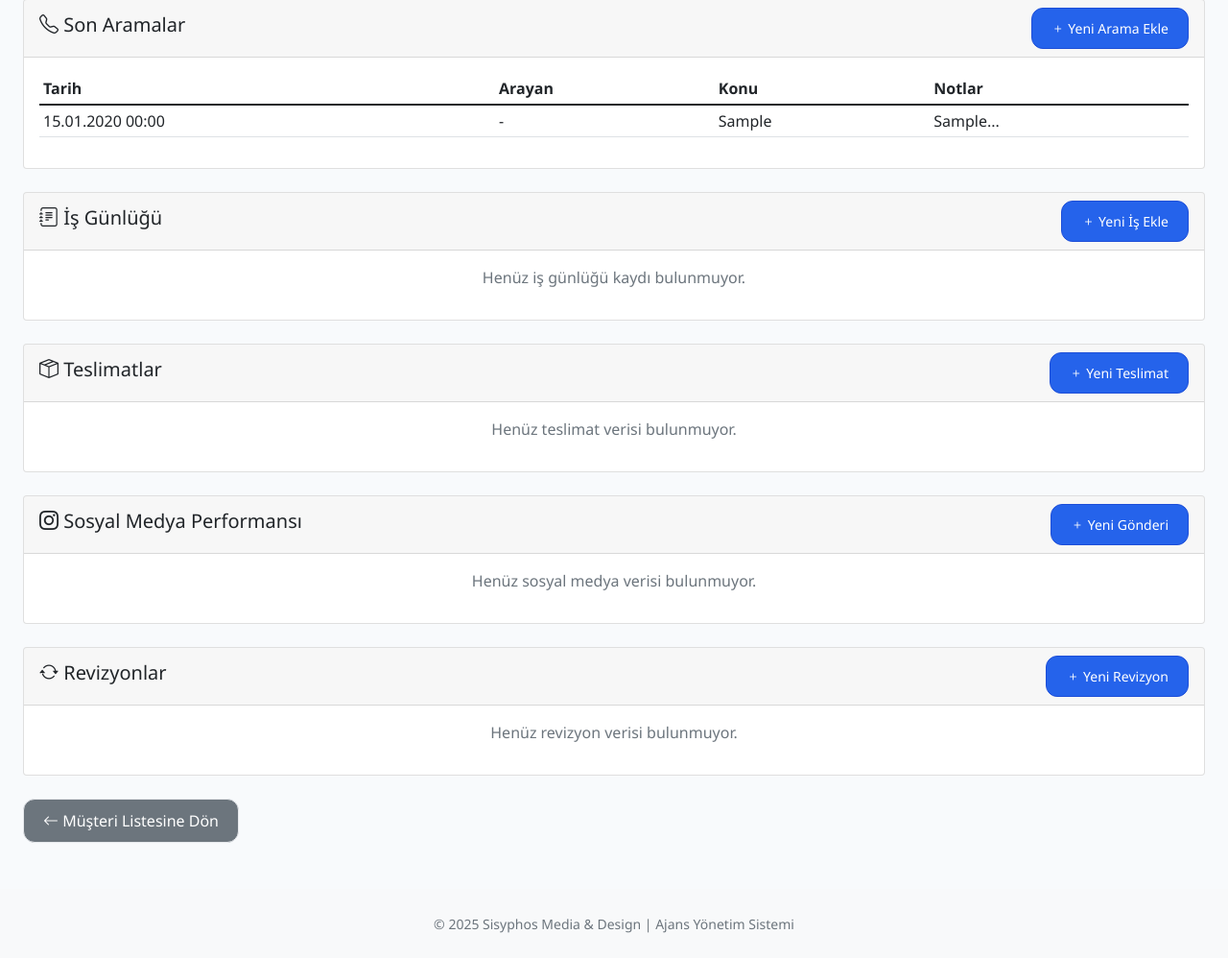
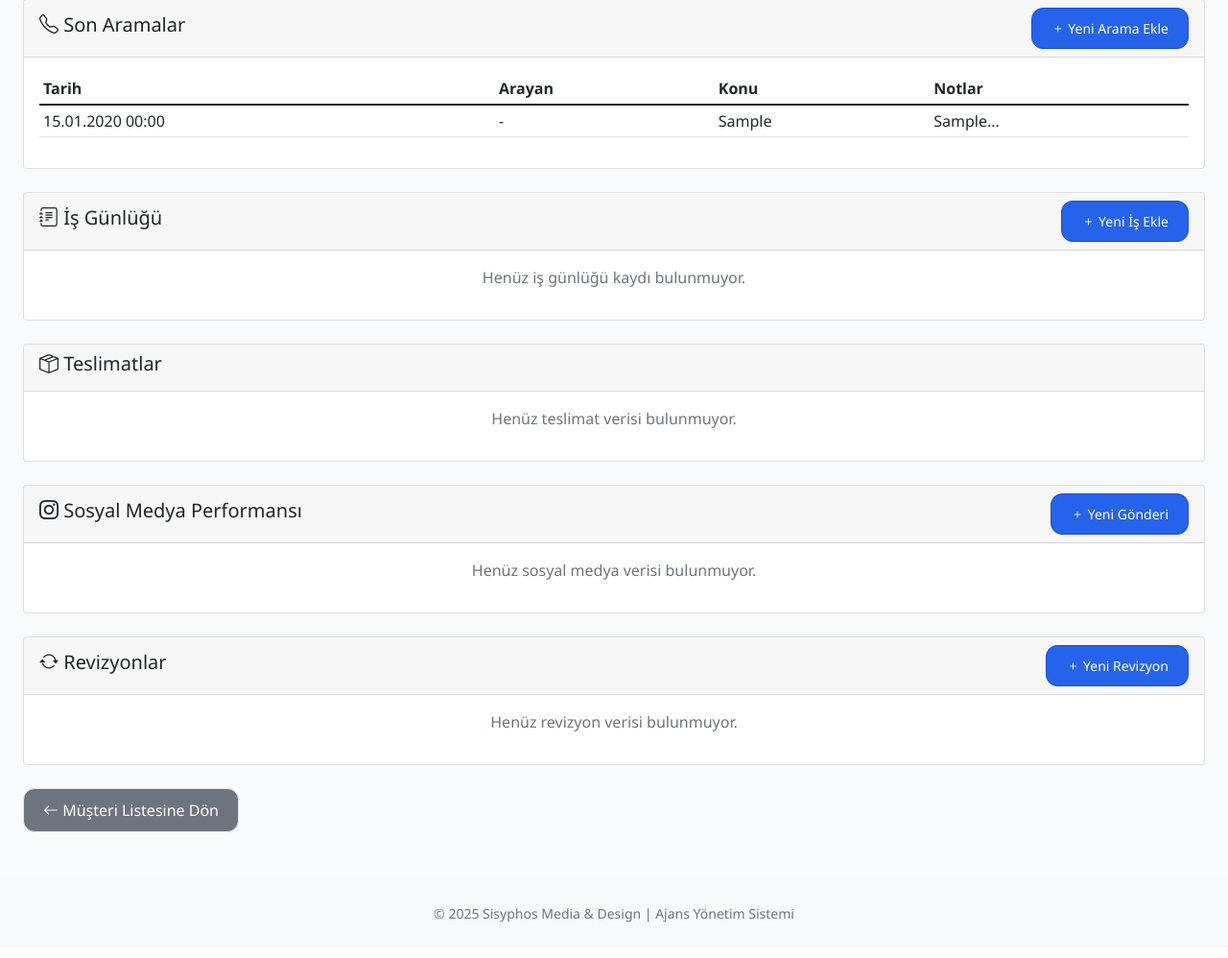
Before and after one commit to eczbabil/ajans-yonetim-sistemi, a Flask app: page /musteri_detay/1 in a window 1280 px wide. Shown: the part 777-1775 px from the top of the page at 96% size. After the commit the page ends 1738 px from the top, so only its background shows below. Run offline with Flask 3, Linux system fonts and the light colour scheme; tables that the repository leaves empty hold one stand-in row (values such as "Sample post").

Commit message:
Major update: Teslimat kodu kaldirildi, is kodu merkezi yapildi, teslimat islemler guncellendi, is kodu tiklanabilir yapildi

```diff
--- a/app.py
+++ b/app.py
@@ -68,9 +68,8 @@
 
 class Teslimat(db.Model):
     id = db.Column(db.Integer, primary_key=True)
-    teslimat_kodu = db.Column(db.String(30), unique=True)  # TSL-MST001-001, TSL-MST001-002, etc.
     musteri_id = db.Column(db.Integer, db.ForeignKey('musteri.id'))
-    is_gunlugu_id = db.Column(db.Integer, db.ForeignKey('is_gunlugu.id'), nullable=True)  # Hangi işten geldiği
+    is_gunlugu_id = db.Column(db.Integer, db.ForeignKey('is_gunlugu.id'), nullable=False)  # ZORUNLU - Her teslimat bir işten gelir
     aktivite_turu = db.Column(db.String(50))
     proje = db.Column(db.String(100))
     teslim_turu = db.Column(db.String(50))  # Sosyal Medya / Konvensiyonel / Diğer
@@ -676,26 +675,8 @@
         if son_revizyon:
             son_revizyon.durum = 'Onaylandı'
 
-        # Teslimat kodu oluştur
-        son_teslimat = Teslimat.query.filter_by(musteri_id=musteri.id)\
-            .order_by(Teslimat.id.desc()).first()
-
-        if son_teslimat and son_teslimat.teslimat_kodu:
-            parts = son_teslimat.teslimat_kodu.split('-')
-            if len(parts) == 3:
-                son_numara = int(parts[2])
-                yeni_numara = son_numara + 1
-            else:
-                yeni_numara = 1
-        else:
-            yeni_numara = 1
-
-        musteri_kodu_sayi = musteri.musteri_kodu.replace('MST-', '').replace('MST', '')
-        teslimat_kodu = f"TSL-MST{musteri_kodu_sayi}-{yeni_numara:03d}"
-
-        # Otomatik teslimat oluştur
+        # Otomatik teslimat oluştur (İş Kodu ile takip edilecek)
         teslimat = Teslimat(
-            teslimat_kodu=teslimat_kodu,
             is_gunlugu_id=is_id,
             musteri_id=is_gunlugu.musteri_id,
             baslik=is_gunlugu.aciklama or is_gunlugu.proje,
@@ -709,7 +690,7 @@
         db.session.add(teslimat)
         db.session.commit()
 
-        flash(f'{is_gunlugu.is_kodu} onaylandı ve teslimat oluşturuldu ({teslimat_kodu})!', 'success')
+        flash(f'{is_gunlugu.is_kodu} onaylandı ve teslimat oluşturuldu!', 'success')
         return redirect(url_for('teslimat_duzenle', teslimat_id=teslimat.id))
     except Exception as e:
         db.session.rollback()
@@ -918,7 +899,10 @@
                 teslimat.paylasim = None
 
             db.session.commit()
-            flash(f'{teslimat.teslimat_kodu} başarıyla güncellendi!', 'success')
+            # İş kodunu bul
+            is_gunlugu = IsGunlugu.query.get(teslimat.is_gunlugu_id)
+            is_kodu = is_gunlugu.is_kodu if is_gunlugu else 'Teslimat'
+            flash(f'{is_kodu} teslimatı başarıyla güncellendi!', 'success')
             return redirect(url_for('musteri_detay', musteri_id=teslimat.musteri_id))
         except Exception as e:
             db.session.rollback()
--- a/templates/is_duzenle.html
+++ b/templates/is_duzenle.html
@@ -97,7 +97,7 @@
                         </div>
 
                         <div class="d-grid gap-2 d-md-flex justify-content-md-end">
-                            <a href="{{ url_for('musteri.musteri_detay', musteri_id=is_gunlugu.musteri_id) }}" class="btn btn-secondary me-md-2">İptal</a>
+                            <a href="{{ url_for('musteri_detay', musteri_id=is_gunlugu.musteri_id) }}" class="btn btn-secondary me-md-2">İptal</a>
                             <button type="submit" class="btn btn-primary">
                                 <i class="bi bi-save"></i> Değişiklikleri Kaydet
                             </button>
--- a/templates/musteri_detay.html
+++ b/templates/musteri_detay.html
@@ -210,7 +210,11 @@
                             <tbody>
                                 {% for is in onayda_bekleyenler %}
                                 <tr>
-                                    <td><strong>{{ is.is_kodu }}</strong></td>
+                                    <td>
+                                        <a href="javascript:void(0)" onclick="isDetayAc({{ is.id }})" class="text-primary fw-bold" style="cursor:pointer; text-decoration:underline;">
+                                            {{ is.is_kodu }}
+                                        </a>
+                                    </td>
                                     <td>{{ is.tarih.strftime('%d.%m.%Y') }}</td>
                                     <td>{{ is.aciklama[:60] if is.aciklama else '-' }}...</td>
                                     <td>{{ is.sorumlu_kisi or '-' }}</td>
@@ -266,7 +270,11 @@
                             <tbody>
                                 {% for is in isler %}
                                 <tr>
-                                    <td><strong>{{ is.is_kodu or '-' }}</strong></td>
+                                    <td>
+                                        <a href="javascript:void(0)" onclick="isDetayAc({{ is.id }})" class="text-primary fw-bold" style="cursor:pointer; text-decoration:underline;">
+                                            {{ is.is_kodu or '-' }}
+                                        </a>
+                                    </td>
                                     <td>{{ is.tarih.strftime('%d.%m.%Y') }}</td>
                                     <td><span class="badge bg-info">{{ is.aktivite_turu or '-' }}</span></td>
                                     <td>{{ is.aciklama[:50] if is.aciklama else '-' }}...</td>
@@ -314,11 +322,8 @@
     <div class="row mb-4">
         <div class="col">
             <div class="card">
-                <div class="card-header d-flex justify-content-between align-items-center">
+                <div class="card-header">
                     <h5><i class="bi bi-box-seam"></i> Teslimatlar</h5>
-                    <a href="{{ url_for('teslimat_ekle', musteri_id=musteri.id) }}" class="btn btn-sm btn-primary">
-                        <i class="bi bi-plus"></i> Yeni Teslimat
-                    </a>
                 </div>
                 <div class="card-body">
                     {% if teslimatlar %}
@@ -326,7 +331,7 @@
                         <table class="table table-hover">
                             <thead>
                                 <tr>
-                                    <th>Teslimat Kodu</th>
+                                    <th>İş Kodu</th>
                                     <th>Başlık</th>
                                     <th>Tür</th>
                                     <th>Sorumlu</th>
@@ -339,39 +344,44 @@
                             <tbody>
                                 {% for teslimat in teslimatlar %}
                                 <tr>
-                                    <td><strong>{{ teslimat.teslimat_kodu }}</strong></td>
+                                    <td>
+                                        {% set is_gunlugu = isler|selectattr('id', 'equalto', teslimat.is_gunlugu_id)|first %}
+                                        <strong>{{ is_gunlugu.is_kodu if is_gunlugu else '-' }}</strong>
+                                    </td>
                                     <td>{{ teslimat.baslik or '-' }}</td>
-                                    <td>{{ teslimat.teslim_turu or '-' }}</td>
+                                    <td>
+                                        <span class="badge
+                                            {% if teslimat.teslim_turu == 'Sosyal Medya' %}bg-danger
+                                            {% elif teslimat.teslim_turu == 'Konvensiyonel' %}bg-info
+                                            {% else %}bg-secondary{% endif %}">
+                                            {{ teslimat.teslim_turu or 'Diğer' }}
+                                        </span>
+                                    </td>
                                     <td>{{ teslimat.sorumlu_kisi or '-' }}</td>
                                     <td>{{ teslimat.teslim_tarihi.strftime('%d.%m.%Y') if teslimat.teslim_tarihi else '-' }}</td>
                                     <td>
                                         <span class="badge
-                                            {% if teslimat.durum == 'Onaylandı' %}bg-success
-                                            {% elif teslimat.durum == 'Bekliyor' %}bg-warning
-                                            {% elif teslimat.durum == 'Devam Ediyor' %}bg-info
+                                            {% if teslimat.durum == 'Teslim Edildi' %}bg-success
+                                            {% elif teslimat.durum == 'Tamamlandı' %}bg-success
+                                            {% elif teslimat.durum == 'Hazırlanıyor' %}bg-warning
                                             {% else %}bg-secondary{% endif %}">
-                                            {{ teslimat.durum or 'Bekliyor' }}
+                                            {{ teslimat.durum or 'Hazırlanıyor' }}
                                         </span>
                                     </td>
                                     <td>
-                                        {% if teslimat.is_gunlugu_id %}
-                                            {% set is_gunlugu = isler|selectattr('id', 'equalto', teslimat.is_gunlugu_id)|first %}
-                                            {% if is_gunlugu and is_gunlugu.revizyon_sayisi > 0 %}
-                                                <span class="badge bg-danger">{{ is_gunlugu.revizyon_sayisi }} Revizyon</span>
-                                            {% else %}
-                                                <span class="badge bg-secondary">0</span>
-                                            {% endif %}
+                                        {% set is_gunlugu = isler|selectattr('id', 'equalto', teslimat.is_gunlugu_id)|first %}
+                                        {% if is_gunlugu and is_gunlugu.revizyon_sayisi > 0 %}
+                                            <span class="badge bg-danger">{{ is_gunlugu.revizyon_sayisi }} Revizyon</span>
                                         {% else %}
-                                            <span class="badge bg-secondary">-</span>
+                                            <span class="badge bg-secondary">0</span>
                                         {% endif %}
                                     </td>
                                     <td>
-                                        <button class="btn btn-sm btn-warning" onclick="teslimatRevizyonAc({{ teslimat.id }}, '{{ teslimat.baslik }}')">
-                                            <i class="bi bi-arrow-repeat"></i> Revizyon
-                                        </button>
-                                        <button class="btn btn-sm btn-info" onclick="sosyalMedyaEkle({{ teslimat.id }}, '{{ teslimat.baslik }}')">
-                                            <i class="bi bi-share"></i> Sosyal Medya
-                                        </button>
+                                        <form method="POST" action="{{ url_for('teslimat_sil', teslimat_id=teslimat.id) }}" style="display:inline;" onsubmit="return confirm('Bu teslimatı silmek istediğinizden emin misiniz?')">
+                                            <button type="submit" class="btn btn-sm btn-danger">
+                                                <i class="bi bi-trash"></i> Sil
+                                            </button>
+                                        </form>
                                     </td>
                                 </tr>
                                 {% endfor %}
```
Also changed, not shown: templates/teslimat_duzenle.html (+5 -7 lines).
